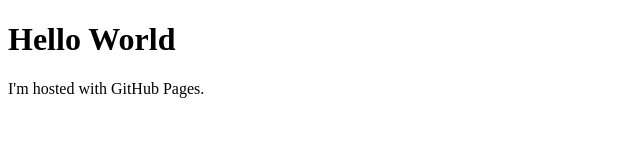
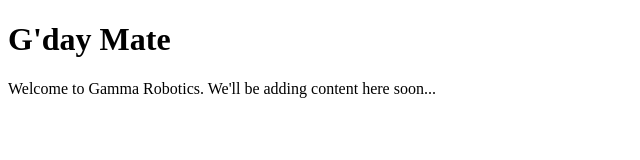
Before and after one commit to Gamma-Robotics/Gamma-Robotics.github.io, a plain HTML site: page index.html in a window 1280 px wide. Shown: the whole page, without its empty margins (0-640 px from the left). Drawn offline with Linux system fonts and the light colour scheme.

Commit message:
Update index.html

```diff
--- a/index.html
+++ b/index.html
@@ -1,7 +1,7 @@
 <!DOCTYPE html>
 <html>
 <body>
-<h1>Hello World</h1>
-<p>I'm hosted with GitHub Pages.</p>
+<h1>G'day Mate</h1>
+<p>Welcome to Gamma Robotics. We'll be adding content here soon...</p>
 </body>
 </html>
```
